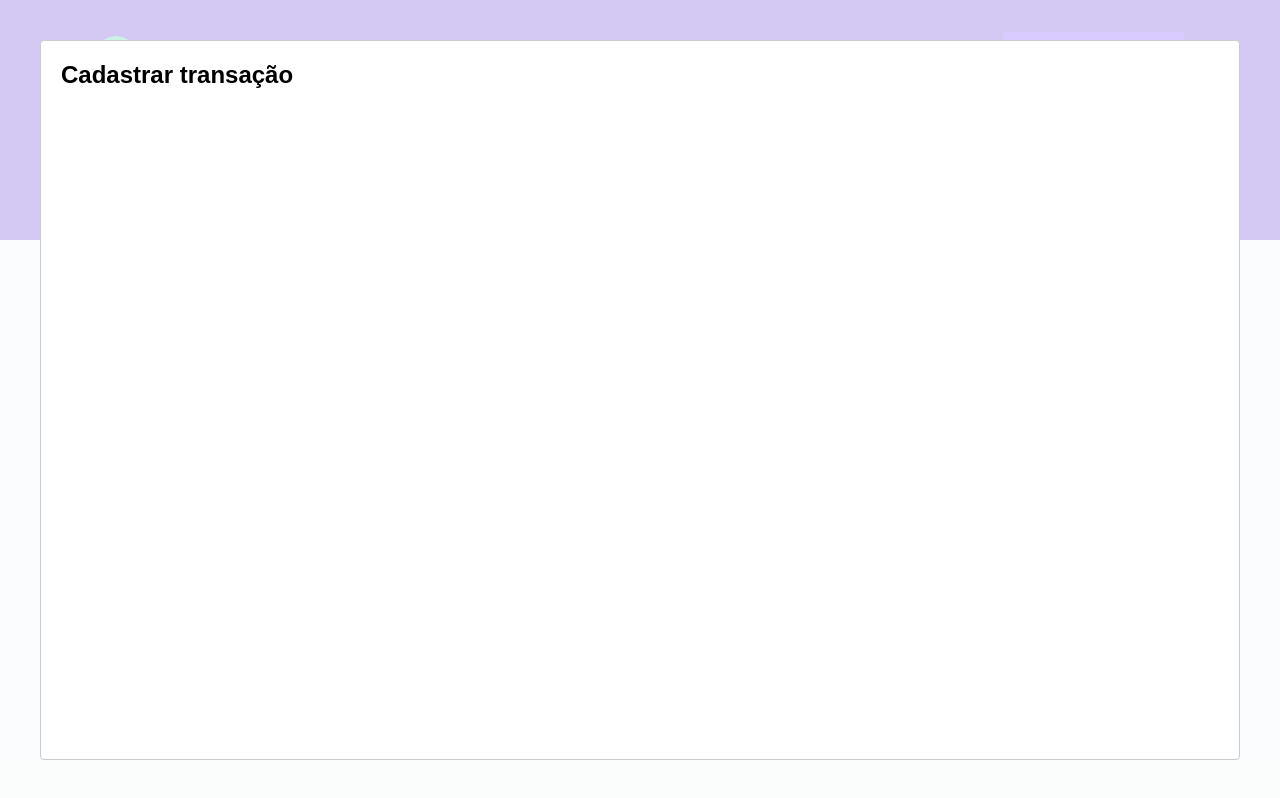
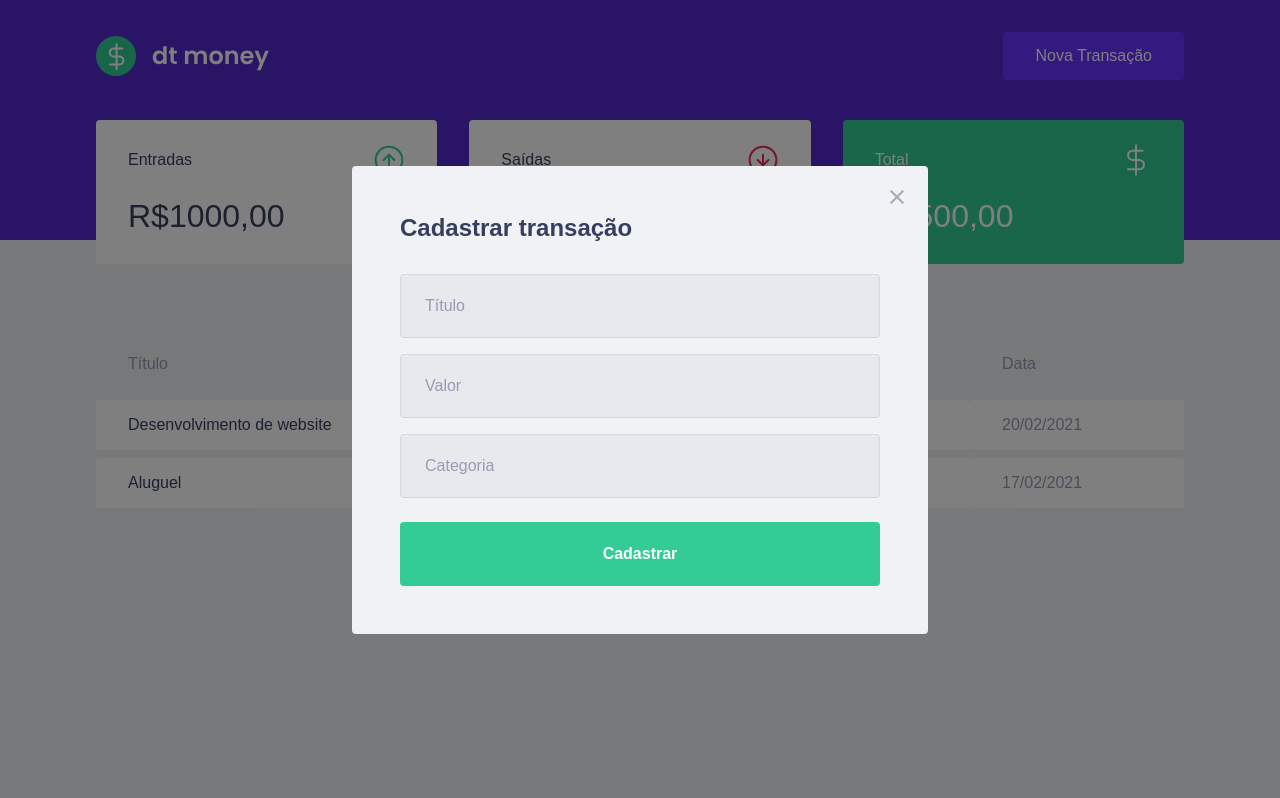
Before and after one commit to Leonnard19/dtmoney, a React (Create React App) app: page / in a window 1280 px wide. Both pictures are taken after a click on the button "Nova Transação". Built offline with nearby package versions, Linux system fonts and the light colour scheme; no server answers; the HTML template or start-up script is replaced by a standard one; what miragejs would draw is missing.

Commit message:
Modal styling

```diff
--- a/src/components/NewTransactionModal/index.tsx
+++ b/src/components/NewTransactionModal/index.tsx
@@ -1,4 +1,6 @@
 import Modal from 'react-modal';
+import closeImg from '../../assets/close.svg';
+import { Container } from './styles';
 
 interface NewTransactionModalProps {
   isOpen: boolean;
@@ -7,8 +9,24 @@
 
 export function NewTransactionModal({ isOpen, onRequestClose }: NewTransactionModalProps) {
   return (
-    <Modal isOpen={isOpen} onRequestClose={onRequestClose}>
-      <h2>Cadastrar transação</h2>
+    <Modal
+      isOpen={isOpen}
+      onRequestClose={onRequestClose}
+      overlayClassName="react-modal-overlay"
+      className="react-modal-content"
+    >
+      <button type="button" onClick={onRequestClose} className="react-modal-close">
+        <img src={closeImg} alt="Fechar Modal" />
+      </button>
+
+      <Container>
+        <h2>Cadastrar transação</h2>
+
+        <input placeholder="Título" />
+        <input type="number" placeholder="Valor" />
+        <input placeholder="Categoria" />
+        <button type="submit">Cadastrar</button>
+      </Container>
     </Modal>
   );
 }
--- a/src/components/NewTransactionModal/styles.ts
+++ b/src/components/NewTransactionModal/styles.ts
@@ -1,3 +1,45 @@
 import styled from 'styled-components';
 
-export const Container = styled.div``;
+export const Container = styled.form`
+  h2 {
+    color: var(--text-title);
+    font-size: 1.5rem;
+    margin-bottom: 2rem;
+  }
+
+  input {
+    width: 100%;
+    padding: 0 1.5rem;
+    height: 4rem;
+    border-radius: 0.25rem;
+    border: 1px solid #d7d7d7;
+    background: #e7e9ee;
+    font-weight: 400;
+    font-size: 1rem;
+    &::placeholder {
+      color: var(--text-body);
+    }
+    & + input {
+      margin-top: 1rem;
+    }
+  }
+
+  button[type='submit'] {
+    width: 100%;
+    padding: 0 1.5rem;
+    height: 4rem;
+    background: var(--green);
+    color: #fff;
+    border-radius: 0.25rem;
+    border: 0;
+    font-size: 1rem;
+    font-weight: 600;
+    margin-top: 1.5rem;
+
+    transition: filter 0.2s;
+
+    &:hover {
+      filter: brightness(0.9);
+    }
+  }
+`;
--- a/src/styles/global.ts
+++ b/src/styles/global.ts
@@ -50,4 +50,40 @@
   opacity: 0.6;
   cursor: not-allowed;
 }
+
+ .react-modal-overlay{
+    background: rgba(0,0,0, 0.5);
+
+    position: fixed;
+    top: 0;
+    bottom: 0;
+    right: 0;
+    left: 0;
+
+    display: flex;
+    align-items: center;
+    justify-content: center;
+  }
+  .react-modal-content{
+    width: 100%;
+    max-width: 576px;
+    background: var(--background);
+    padding: 3rem;
+    position: relative;
+    border-radius: 0.25rem;
+  }
+
+  .react-modal-close {
+    position: absolute;
+    right: 1.5rem;
+    top: 1.5rem;
+    border: 0;
+    background: transparent;
+
+    transition: filter 0.2s;
+
+    &:hover {
+      filter: brightness(0.8);
+    }
+  }
 `;
```
